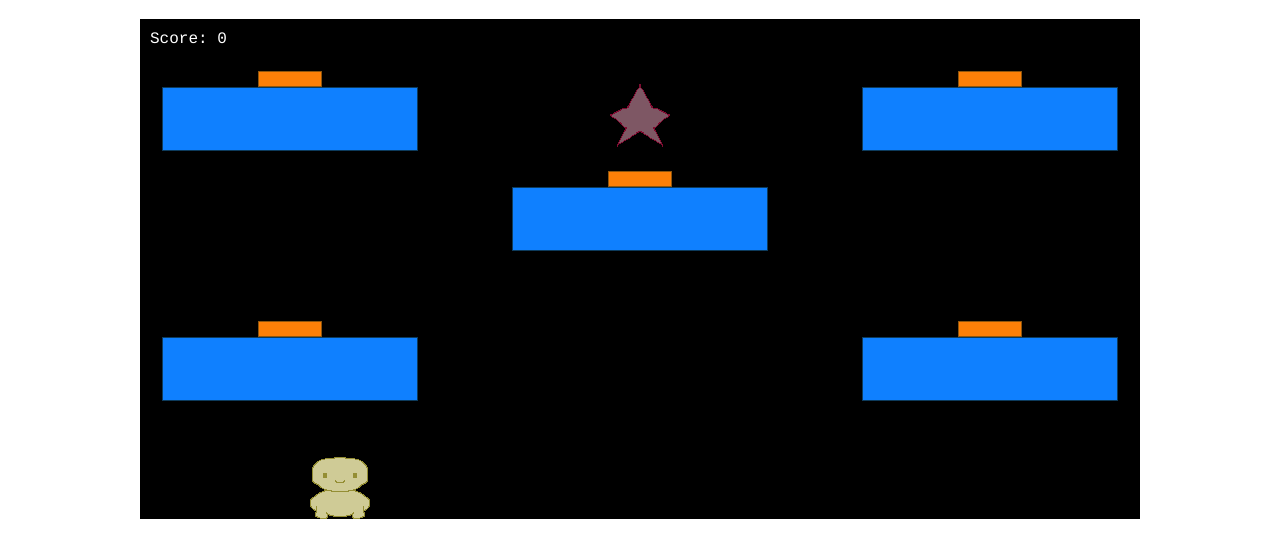
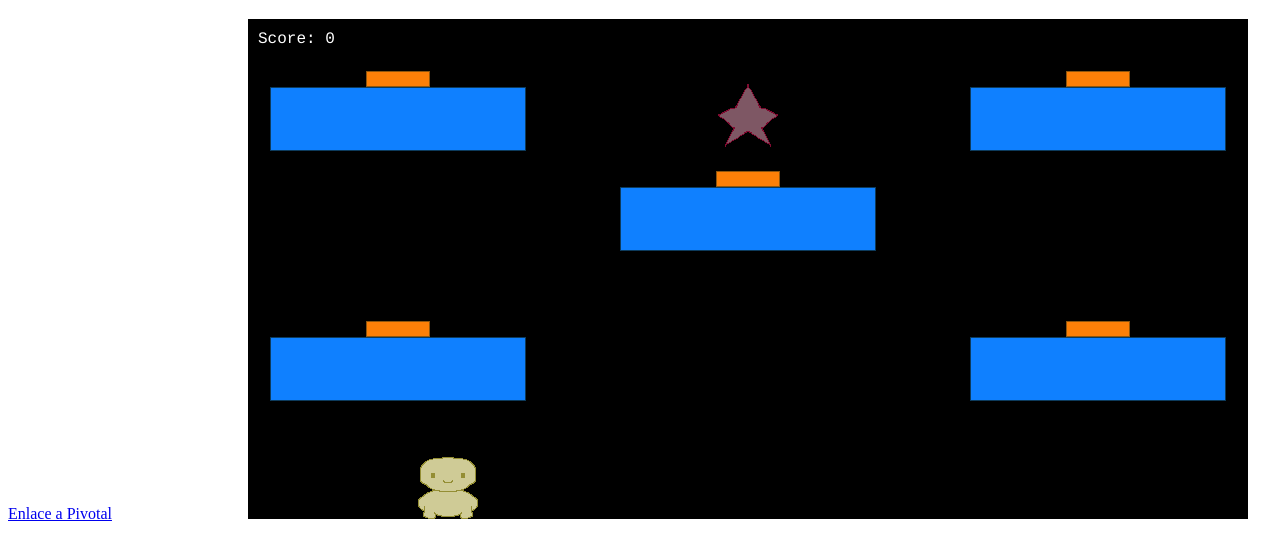
Before and after one commit to asegar01/BAFTA, a plain HTML site: page index.html in a window 1280 px wide. Shown: the part 61-618 px from the top of the page. Drawn offline with Linux system fonts and the light colour scheme; files that its build step writes are made by us from their sources; files whose address does not match are found by name.

Commit message:
Update index.html

```diff
--- a/index.html
+++ b/index.html
@@ -14,6 +14,7 @@
 <body>
     <h1>Juego con Phaser</h1>
     <script src="./src/game.js" type="module"></script>
+    <a href="https://www.pivotaltracker.com/n/projects/2535325">Enlace a Pivotal</a>
 </body>
 
 </html>
```
